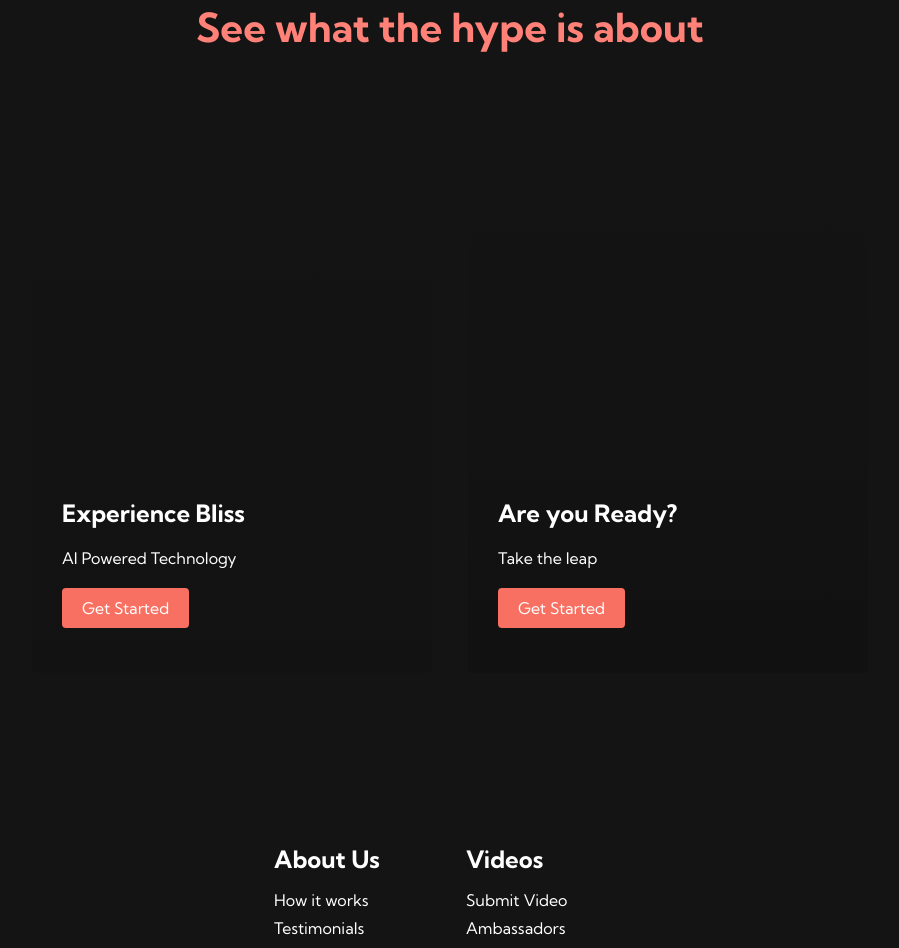
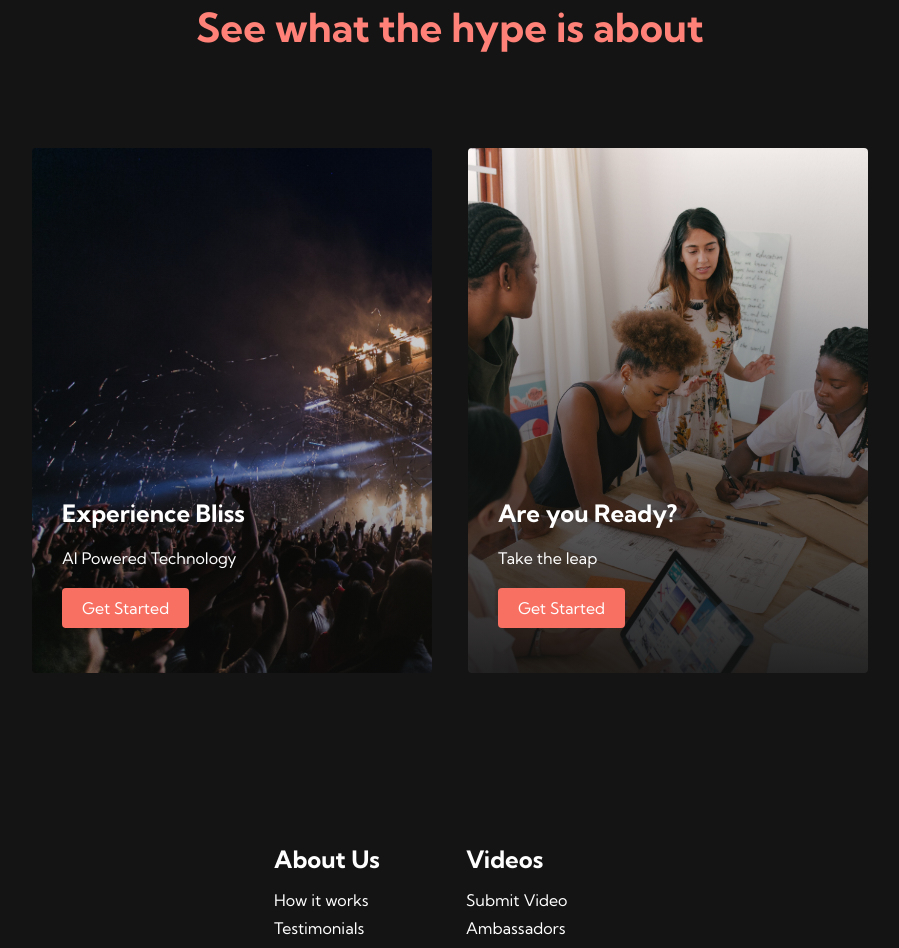
Before and after one commit to krunal16-c/eventifyre, a plain HTML site: page index.html in a window 1280 px wide. Shown: the part 852-1800 px from the top of the page, without its empty margins (190-1089 px from the left). Drawn offline with Linux system fonts and the light colour scheme.

Commit message:
Update style.css

```diff
--- a/style.css
+++ b/style.css
@@ -418,7 +418,7 @@
   width: 400px;
   border-radius: 4px;
   background-image: linear-gradient(to bottom, rgba(0,0,0,0) 0%,
-   rgba(17,17,17,0.6) 100%),url('/images/pic2.jpg');
+   rgba(17,17,17,0.6) 100%),url('pic2.jpg');
   background-size: cover;
   position: relative;
   color:#fff;
@@ -431,7 +431,7 @@
 
 .services__card:nth-child(2){
   background-image: linear-gradient(to bottom, rgba(0,0,0,0) 0%,
-   rgba(17,17,17,0.9) 100%),url('/images/pic3.jpg');
+   rgba(17,17,17,0.9) 100%),url('pic3.jpg');
 
 }
 
```
